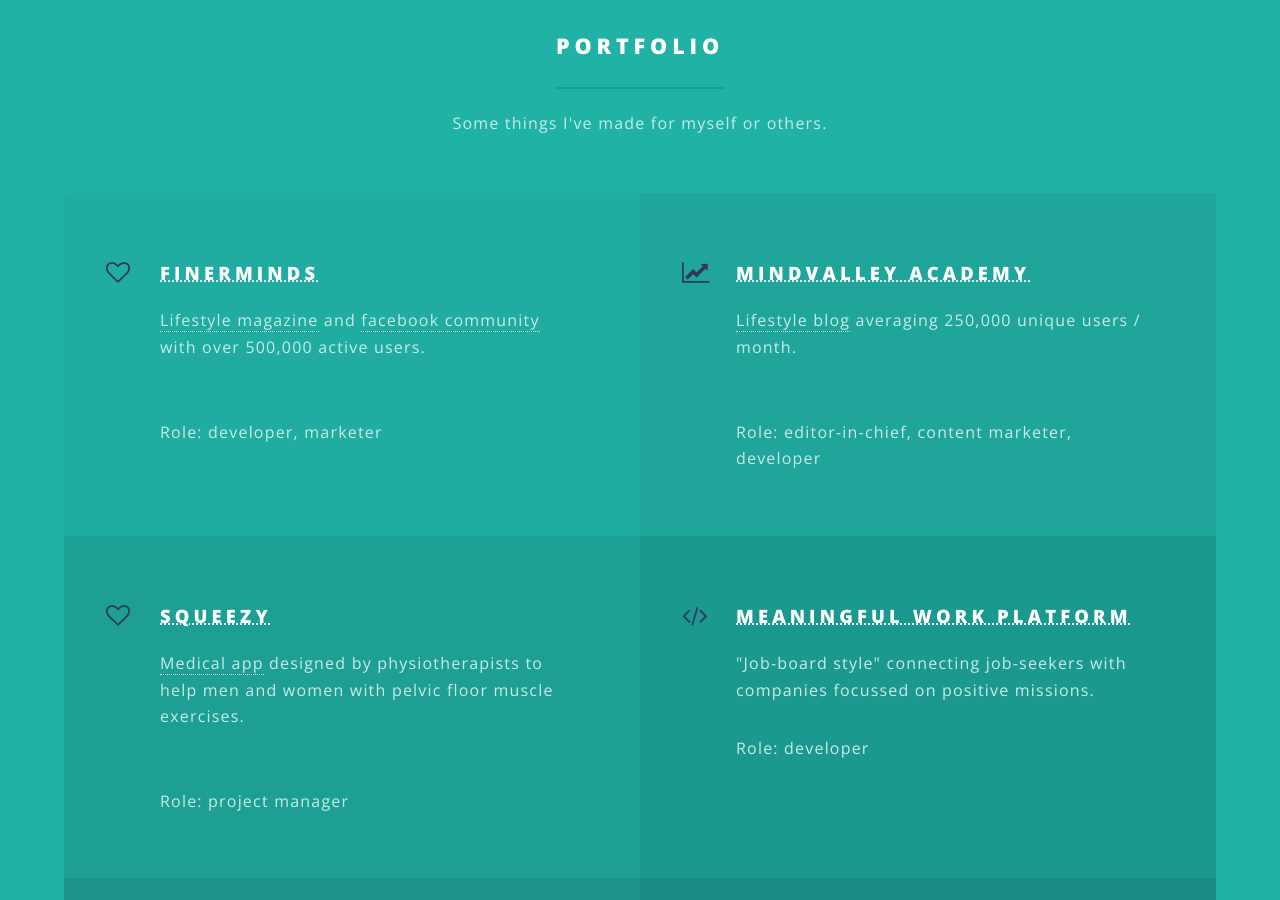
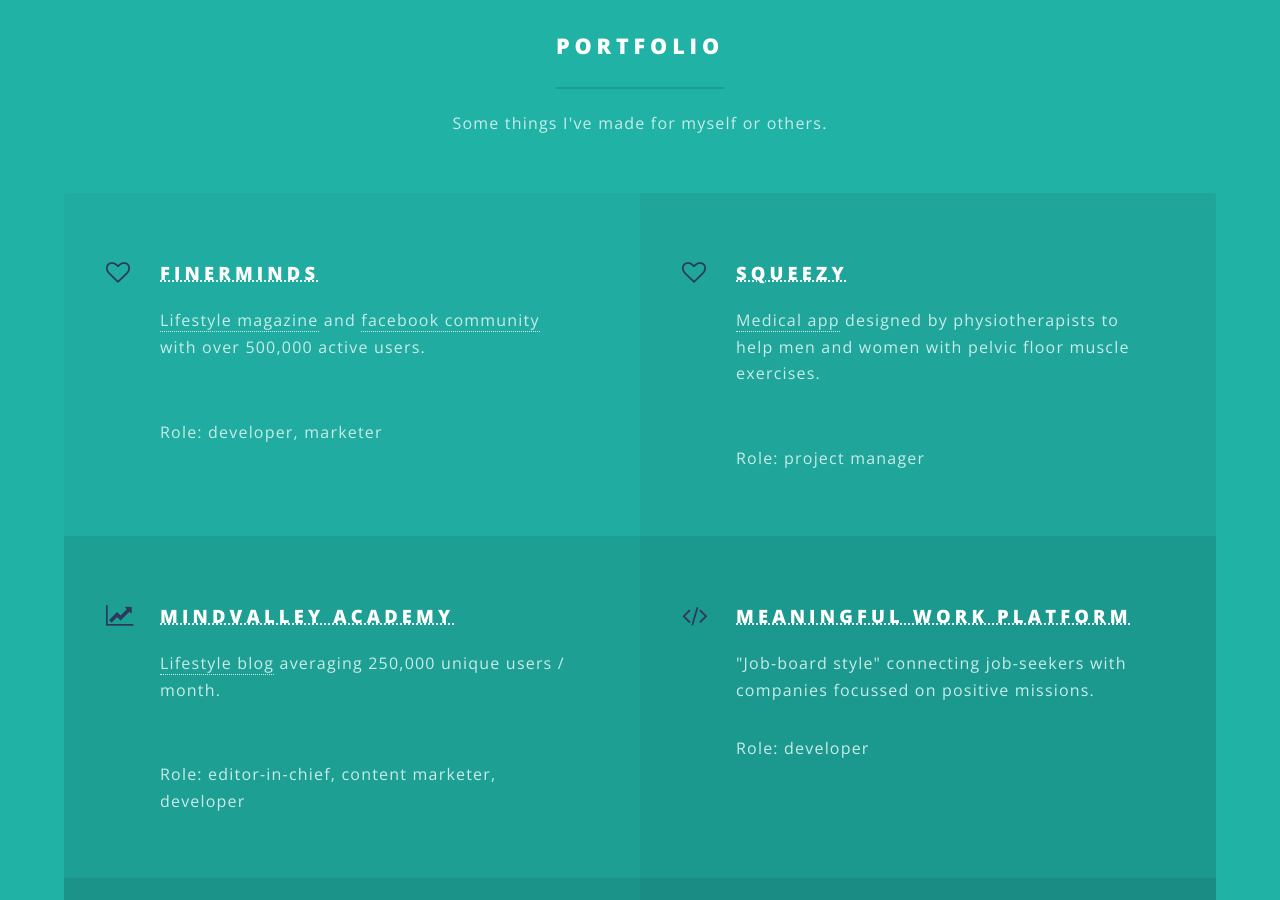
Before and after one commit to lexi89/one-page-folio, a Jekyll site: the page built from index.html, in a window 1280 px wide and 900 px high, scrolled down 3036 px. Built offline with Jekyll 4.4.1, drawn with Linux system fonts in a browser that asks for light colours.

Commit message:
copy edits

```diff
--- a/index.html
+++ b/index.html
@@ -68,13 +68,13 @@
 					<a href = "http://finerminds.com"><h3 class = "dotted-underline">Finerminds</h3></a>
 					<p><a href="http://finerminds.com">Lifestyle magazine</a> and <a href= "https://www.facebook.com/finerminds"> facebook community </a> with over 500,000 active users.</p> <br><p>Role: developer, marketer</p>
 				</li>
+				<li class="icon fa-heart-o">
+					<a href = "http://www.squeezyapp.co.uk/"><h3 class = "dotted-underline">Squeezy</h3></a>
+					<p><a href="http://www.squeezyapp.co.uk/">Medical app</a> designed by physiotherapists to help men and women with pelvic floor muscle exercises.</p><br><p>Role: project manager</p>
+				</li>
 				<li class="icon fa-line-chart">
 					<a href = "http://blog.mindvalleyacademy.com"><h3 class = "dotted-underline">Mindvalley Academy <br></h3></a>
 					<p><a href="http://blog.mindvalleyacademy.com">Lifestyle blog</a> averaging 250,000 unique users / month. </p><br><p>Role: editor-in-chief, content marketer, developer</p>
-				</li>
-				<li class="icon fa-heart-o">
-					<a href = "http://www.squeezyapp.co.uk/"><h3 class = "dotted-underline">Squeezy</h3></a>
-					<p><a href="http://www.squeezyapp.co.uk/">Medical app</a> designed by physiotherapists to help men and women with pelvic floor muscle exercises.</p><br><p>Role: project manager</p>
 				</li>
 				<li class="icon fa-code">
 					<a href = "https://github.com/lexi89/m-jobs"><h3 class = "dotted-underline">Meaningful work platform</h3></a>
```
Also changed, not shown: webdev/_posts/2016-05-10-ruby-practice-apps.md (+1 -1 lines), 3 other files.
